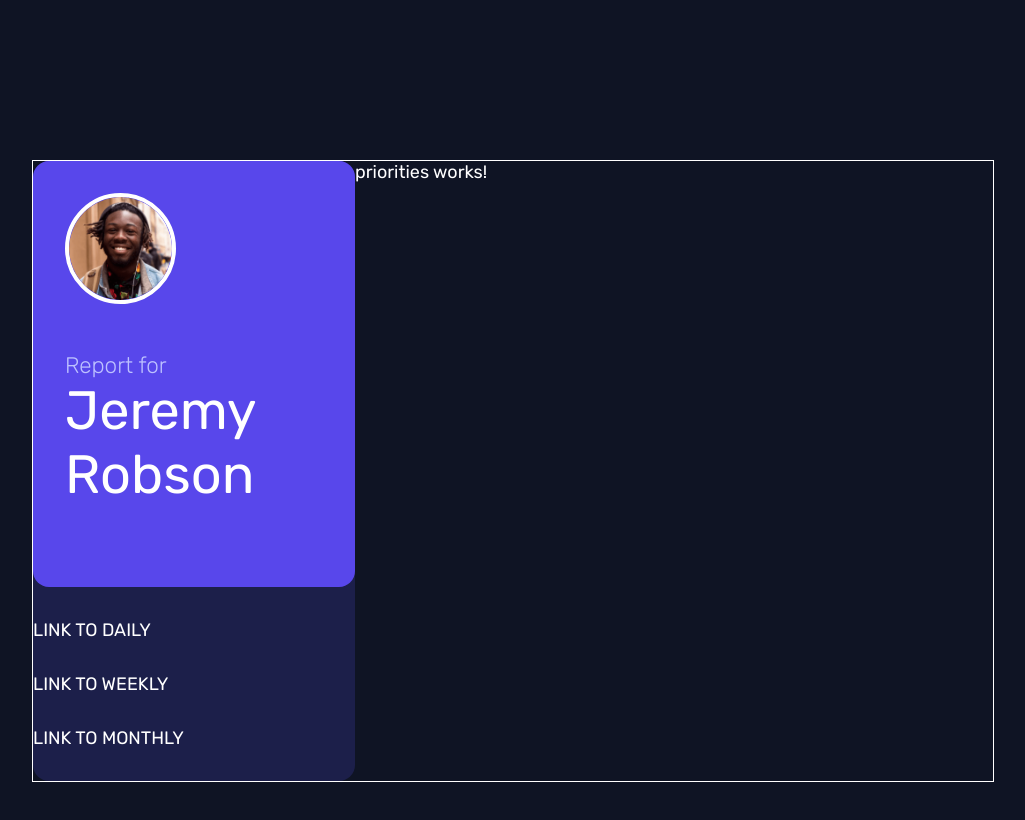
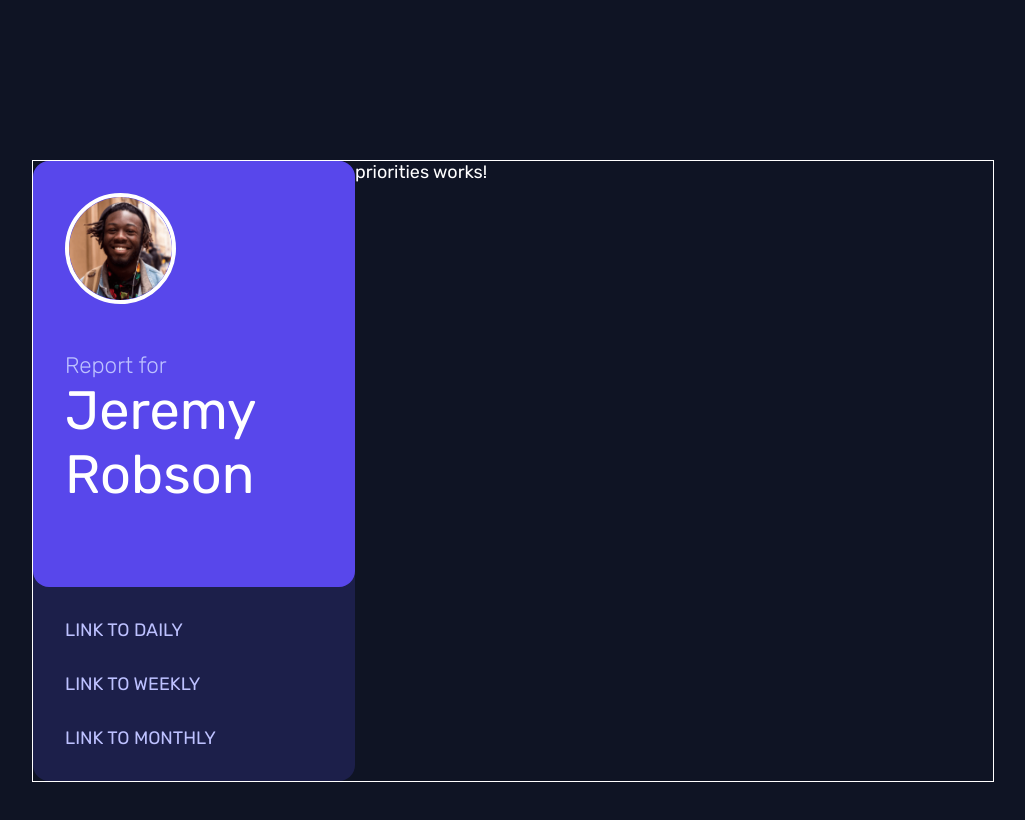
Before and after one commit to rscottlundgren/takehome-hbs-d3, an Angular app: page / in a window 1280 px wide. Shown: the top 820 px of the page, without its empty margins (127-1152 px from the left). Built offline with nearby package versions, Linux system fonts and the light colour scheme.

Commit message:
Amend `app-profile` CSS

```diff
--- a/src/app/components/profile/profile.component.css
+++ b/src/app/components/profile/profile.component.css
@@ -66,5 +66,15 @@
 
 .navigation li {
   justify-content: space-around;
-  margin: 1rem 0rem;
+  margin: 1rem 0rem 1rem 2rem;
+  color: var(--pale-blue);
 }
+
+.navigation a.active {
+  color: var(--white);
+}
+
+.navigation a:hover {
+  color: var(--white);
+  cursor: pointer;
+}
```
